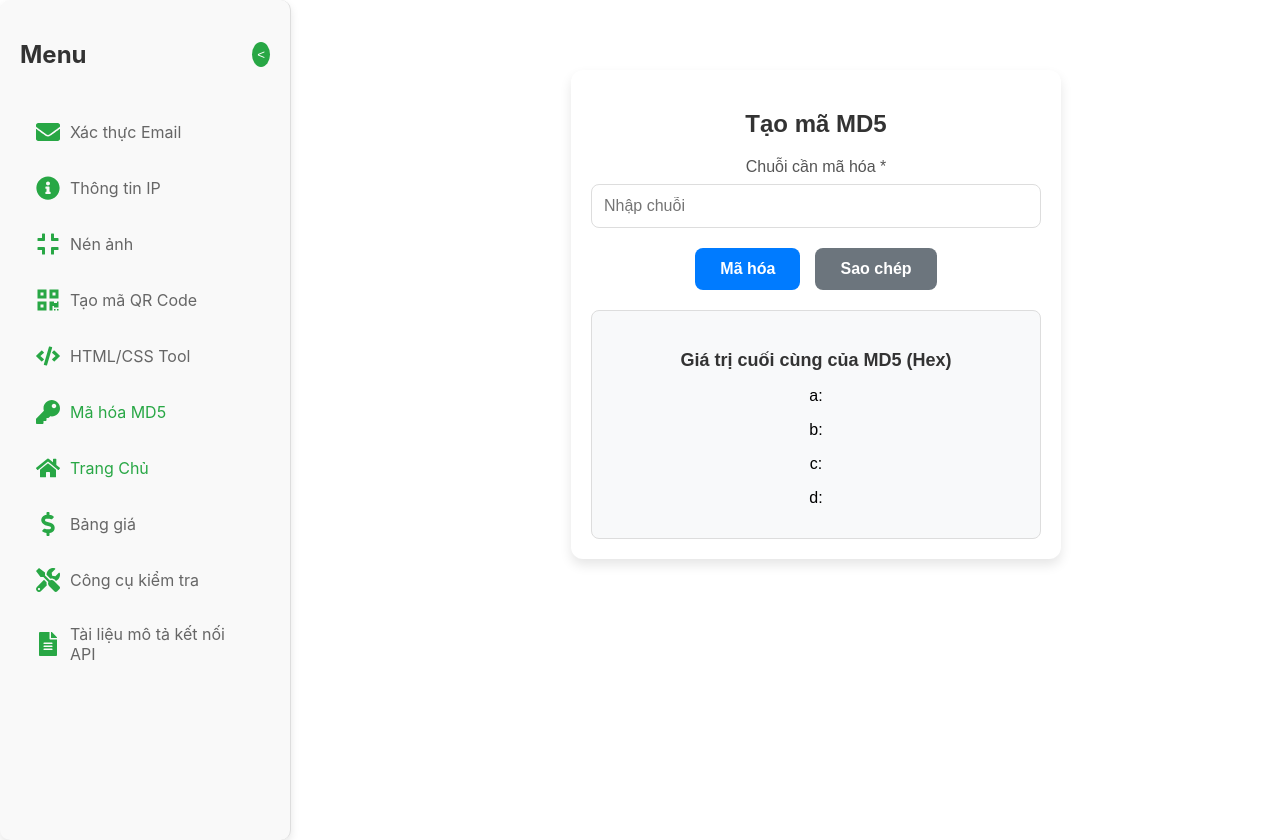
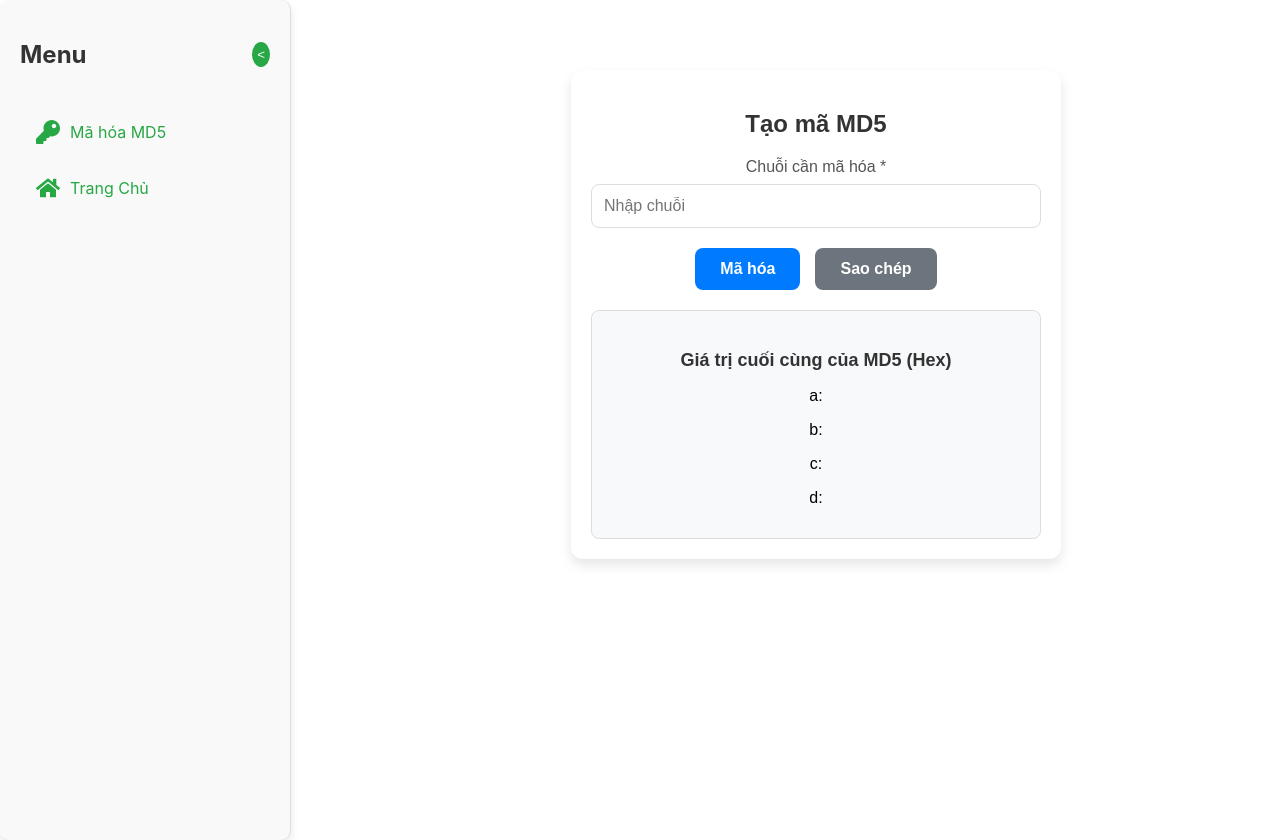
Before and after one commit to wind-emperor1182003/MD5, a React (Create React App) app: page / in a window 1280 px wide. Built offline with nearby package versions, Linux system fonts and the light colour scheme.

Commit message:
Initial commit

```diff
--- a/src/Menu.js
+++ b/src/Menu.js
@@ -19,17 +19,11 @@ function Menu() {
           </button>
         </div>
         <ul style={styles.menuList}>
-          <MenuItem icon={<FaEnvelope />} label="Xác thực Email" isOpen={isOpen} />
-          <MenuItem icon={<FaInfoCircle />} label="Thông tin IP" isOpen={isOpen} />
-          <MenuItem icon={<FaCompress />} label="Nén ảnh" isOpen={isOpen} />
-          <MenuItem icon={<FaQrcode />} label="Tạo mã QR Code" isOpen={isOpen} />
-          <MenuItem icon={<FaCode />} label="HTML/CSS Tool" isOpen={isOpen} />
+
           <MenuItem icon={<FaKey />} label={<Link to="/MD5Generator" style={styles.linkStyle}>Mã hóa MD5</Link>} isOpen={isOpen} />
           <MenuItem icon={<FaHome />} label={<Link to="/trangtru" style={styles.linkStyle}>Trang Chủ</Link>} isOpen={isOpen} />
 
-          <MenuItem icon={<FaDollarSign />} label="Bảng giá" isOpen={isOpen} />
-          <MenuItem icon={<FaTools />} label="Công cụ kiểm tra" isOpen={isOpen} />
-          <MenuItem icon={<FaFileAlt />} label="Tài liệu mô tả kết nối API" isOpen={isOpen} />
+
         </ul>
       </div>
     </div>
```
